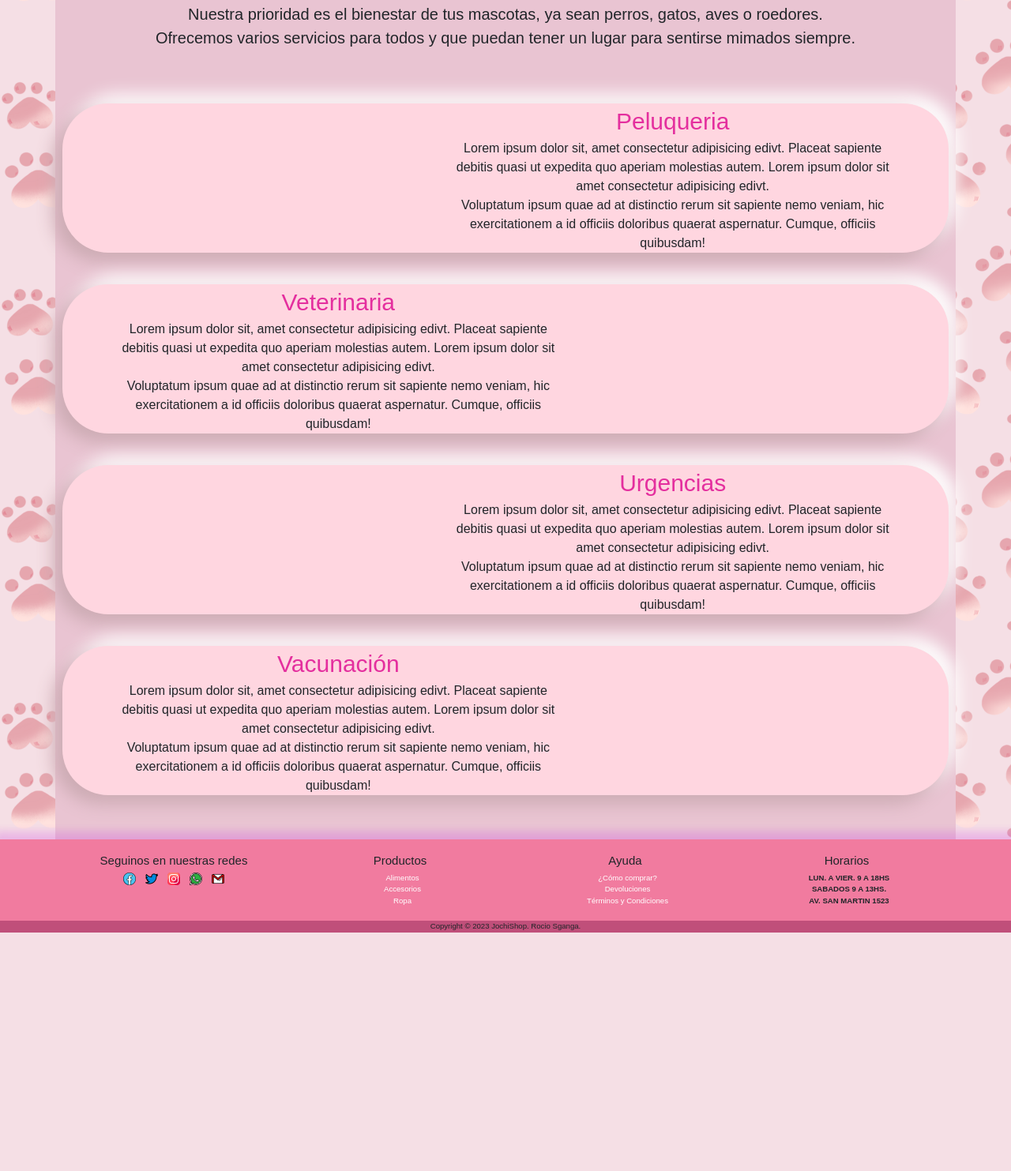
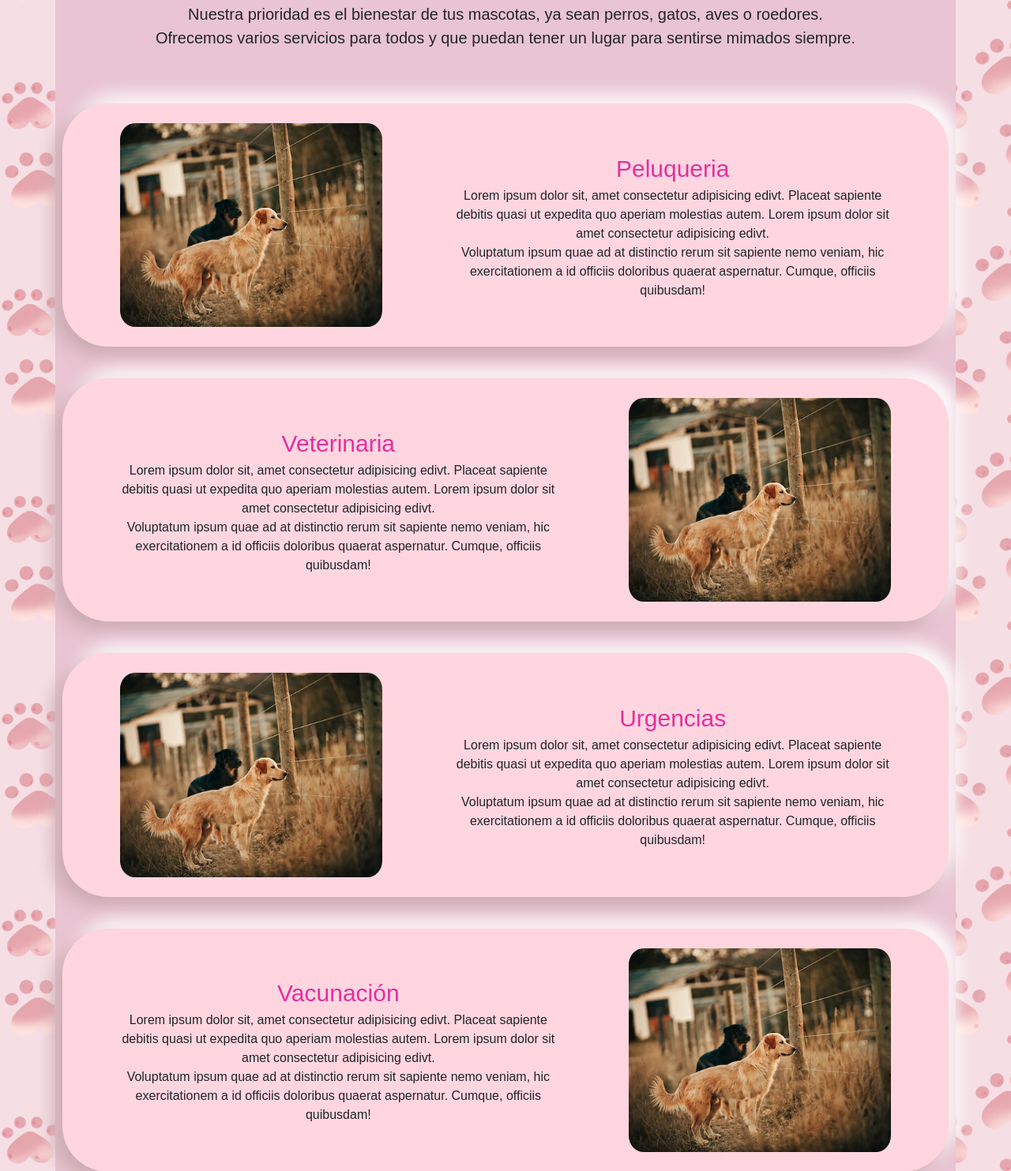
Before and after one commit to rociosganga/jochishop, a website: page paginas/servicios.html in a window 1280 px wide. Shown: the part 217-1700 px from the top of the page at 79% size. Before the commit the page ends 1398 px from the top, so only its background shows below. Drawn offline with nearby package versions, Linux system fonts and the light colour scheme; files that its build step writes are made by us from their sources; the site is published under a folder, as on GitHub Pages, so addresses that start at the root find nothing; a web font is replaced by a local one.

Commit message:
Fix fotos de Servicios

```diff
--- a/paginas/servicios.html
+++ b/paginas/servicios.html
@@ -72,7 +72,7 @@
                     <div class="container p-0">
                         <article class="servicio p-0" data-aos="fade-up">
                             <div class="row justify-content-evenly align-items-center">
-                                <img class="foto-servicio col-12 col-sm-6" src="/imagenes/pexels-helena-lopes-1959052.jpg" alt="">
+                                <img class="foto-servicio col-12 col-sm-6" src="../imagenes/pexels-helena-lopes-1959052.jpg" alt="">
                                 <div class="col-12 col-sm-6 p-0 m-0">
                                     <div class="container">
                                         <p class="subtitulo-servicio p-0 m-0">Peluqueria</p>
@@ -95,7 +95,7 @@
                                         <p class="lore-servicio p-0 m-0">Voluptatum ipsum quae ad at distinctio rerum sit sapiente nemo veniam, hic exercitationem a id officiis doloribus quaerat aspernatur. Cumque, officiis quibusdam!</p>
                                     </div>
                                 </div>
-                                <img class="foto-servicio col-12 col-sm-6" src="/imagenes/pexels-helena-lopes-1959052.jpg" alt="">
+                                <img class="foto-servicio col-12 col-sm-6" src="../imagenes/pexels-helena-lopes-1959052.jpg" alt="">
                             </div>
                         </article>
                     </div>
@@ -104,7 +104,7 @@
                     <div class="container m-auto p-0">
                         <article class="servicio p-0" data-aos="fade-up">
                             <div class="row justify-content-evenly align-items-center">
-                                <img class="foto-servicio col-12 col-sm-6" src="/imagenes/pexels-helena-lopes-1959052.jpg" alt="">
+                                <img class="foto-servicio col-12 col-sm-6" src="../imagenes/pexels-helena-lopes-1959052.jpg" alt="">
                                 <div class="col-12 col-sm-6 p-0 m-0">
                                     <div class="container">
                                         <p class="subtitulo-servicio p-0 m-0">Urgencias</p>
@@ -127,7 +127,7 @@
                                         <p class="lore-servicio p-0 m-0">Voluptatum ipsum quae ad at distinctio rerum sit sapiente nemo veniam, hic exercitationem a id officiis doloribus quaerat aspernatur. Cumque, officiis quibusdam!</p>
                                     </div>
                                 </div>
-                                <img class="foto-servicio col-12 col-sm-6" src="/imagenes/pexels-helena-lopes-1959052.jpg" alt="">
+                                <img class="foto-servicio col-12 col-sm-6" src="../imagenes/pexels-helena-lopes-1959052.jpg" alt="">
                             </div>
                         </article>
                     </div>
```
